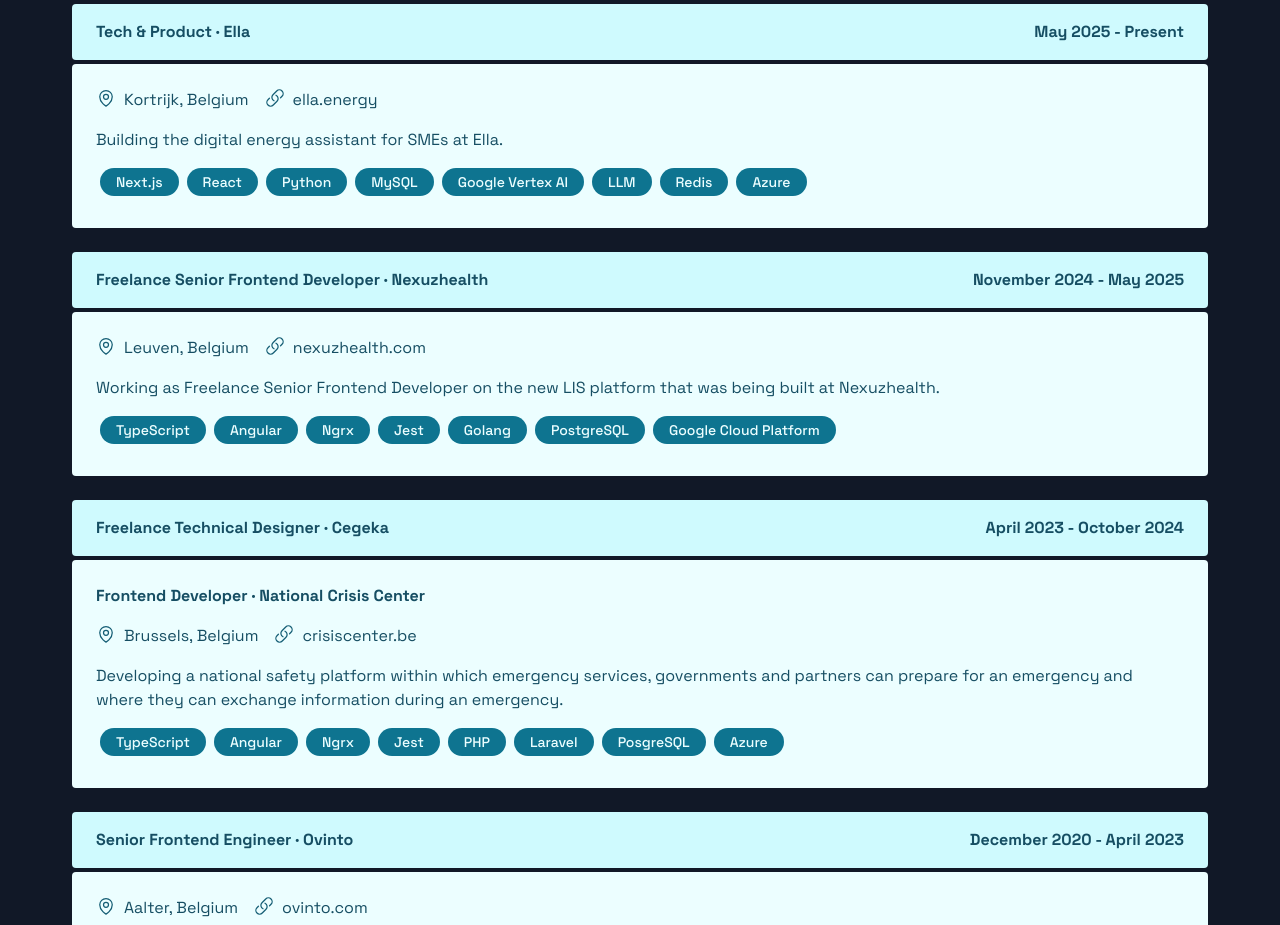
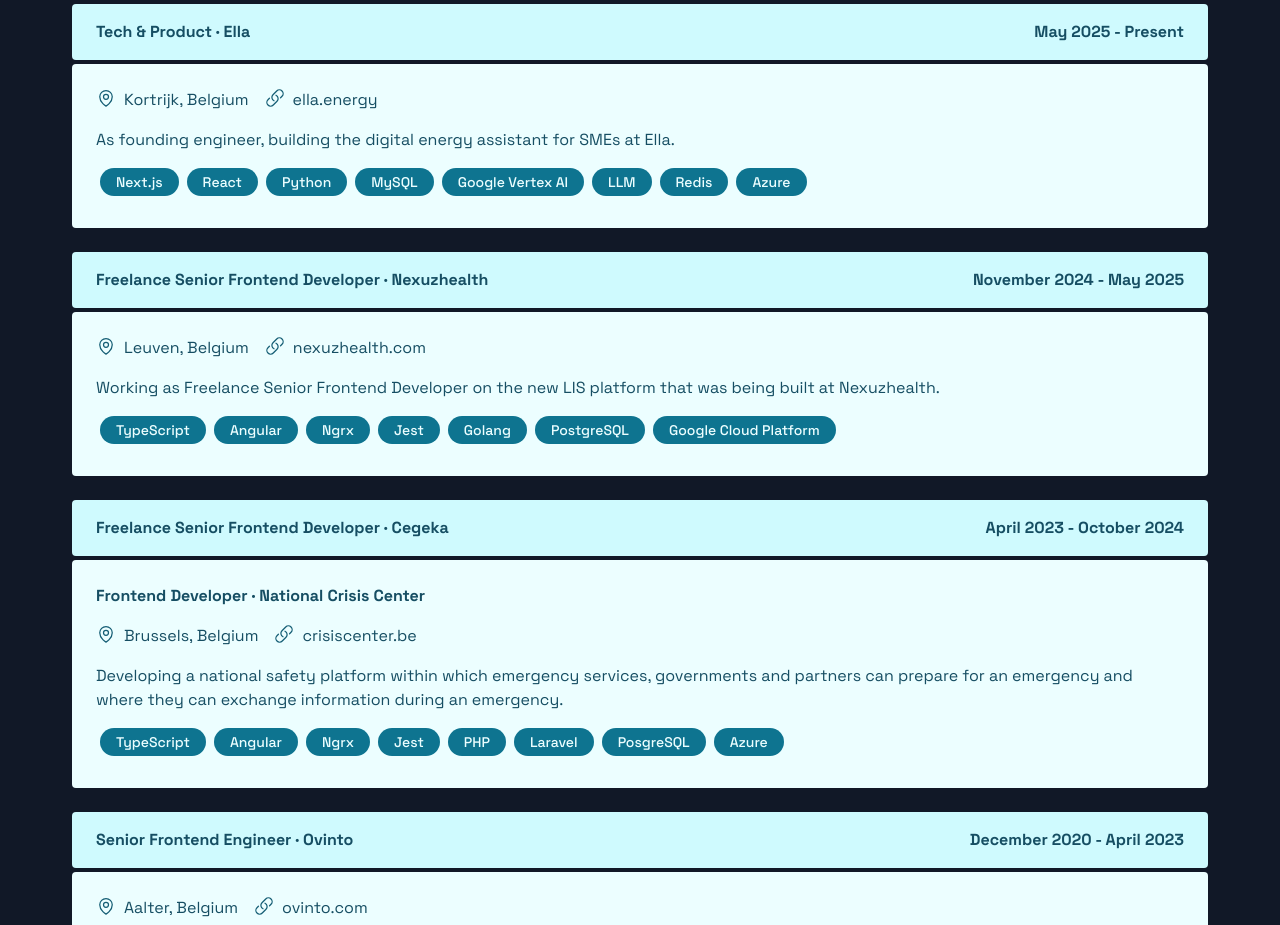
Before and after one commit to leanderhoedt/portfolio, a Next.js app: page / in a window 1280 px wide. Shown: the part 2100-3025 px from the top of the page. Built offline with nearby package versions, Linux system fonts and the light colour scheme.

Commit message:
Update experience

```diff
--- a/components/Experience/index.tsx
+++ b/components/Experience/index.tsx
@@ -50,7 +50,7 @@
                 </div>
                 <div className="space-y-1">
                   <div>
-                    Building the digital energy assistant for SMEs at Ella.
+                    As founding engineer, building the digital energy assistant for SMEs at Ella.
                   </div>
                 </div>
                 <div>
@@ -131,7 +131,7 @@
             <h6>
               <div className="rounded bg-cyan-100 text-cyan-900 font-bold flex justify-between px-6 py-4">
                 <span>
-                  Freelance Technical Designer · Cegeka
+                  Freelance Senior Frontend Developer · Cegeka
                 </span>
                 <span>
                   April 2023 - October 2024
```
